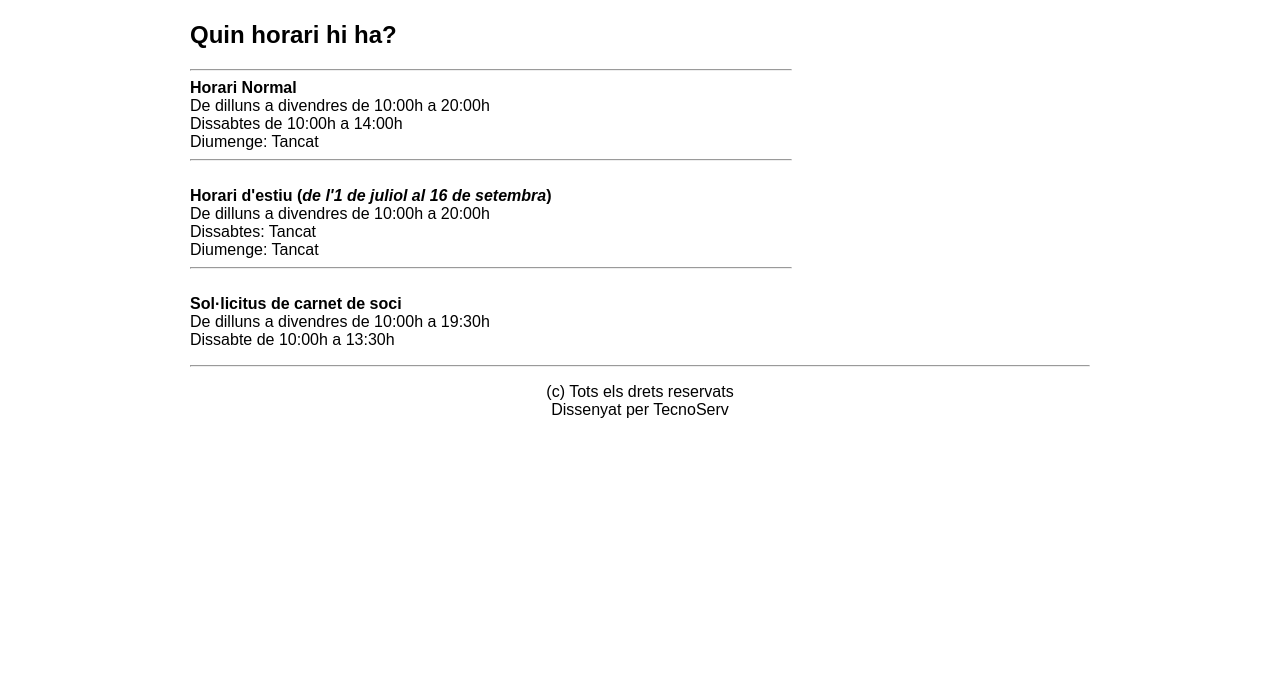
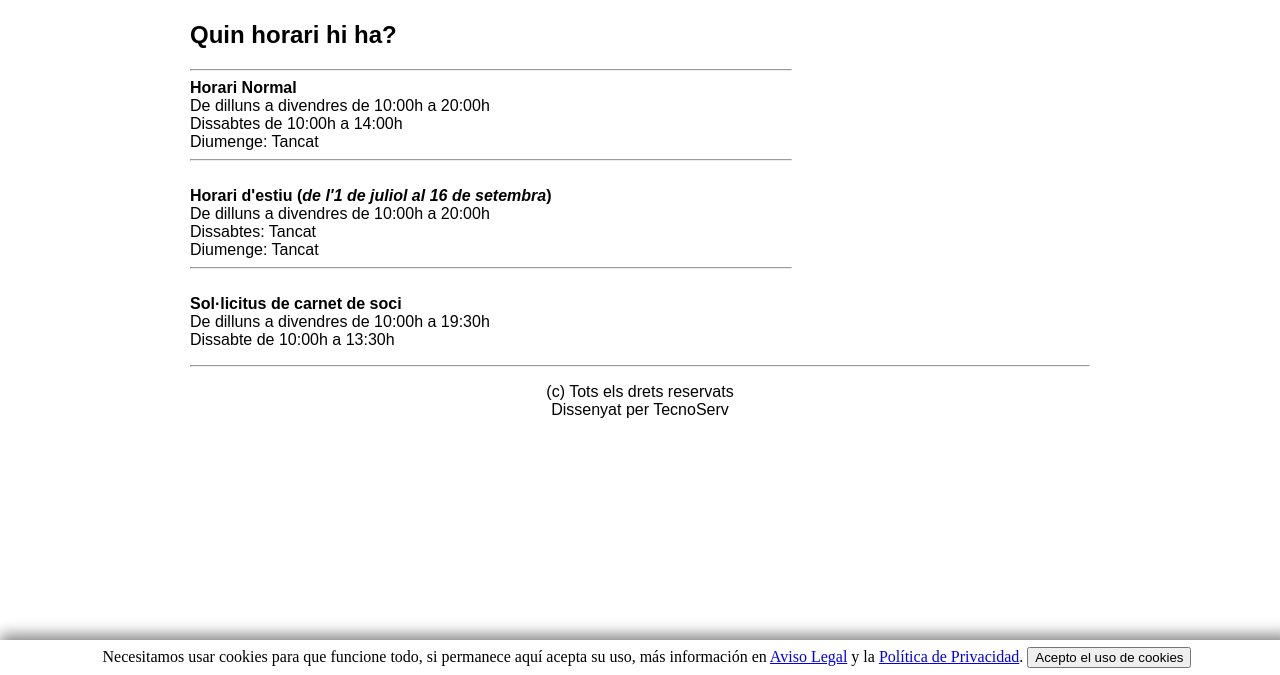
Before and after one commit to Carlos3008/Biblioteca_Latamendi, a plain HTML site: page biblioteca.html in a window 1280 px wide. Shown: the part 125-800 px from the top of the page. Drawn offline with nearby package versions, Linux system fonts and the light colour scheme.

Commit message:
Biblioteca Letamendi v1.1

```diff
--- a/biblioteca.html
+++ b/biblioteca.html
@@ -4,8 +4,33 @@
 		<meta charset="UTF-8">
 		<title>Biblioteca</title>
 		<link rel="stylesheet" type="text/css" href="css/estilo.css">
+		<script src="https://ajax.googleapis.com/ajax/libs/jquery/3.3.1/jquery.min.js"></script>
 	</head>
 	<body>
+		<div id="div-cookies" style="display: none;">
+			Necesitamos usar cookies para que funcione todo, si permanece aquí acepta su uso, más información en
+			<a hreflang="es" href="/info/aviso-legal">Aviso Legal</a>
+			y la
+			<a hreflang="es" href="/info/politica-de-privacidad">Política de Privacidad</a>.
+			<button type="button" class="btn btn-sm btn-primary" onclick="acceptCookies()">
+				Acepto el uso de cookies
+			</button>
+		</div>
+		<script>
+			function checkAcceptCookies() {
+				if (localStorage.acceptCookies == 'true') {
+				} else {
+					$('#div-cookies').show();
+				}
+			}
+			function acceptCookies() {
+				localStorage.acceptCookies = 'true';
+				$('#div-cookies').hide();
+			}
+			$(document).ready(function() {
+				checkAcceptCookies();
+			});
+			</script>
 		<div id="principal">
 			<header>
 				<div id="logo">
--- a/css/estilo.css
+++ b/css/estilo.css
@@ -148,6 +148,18 @@ footer{
 	width: 500px;
 }
 
+#div-cookies {
+    position: fixed;
+    bottom: 0px;
+    left: 0px;
+    width: 100%;
+    background-color: white;
+    box-shadow: 0px -5px 15px gray;
+    padding: 7px;
+    text-align: center;
+    z-index: 99;
+}
+
 /*------------contacto------------------------*/
 #formulario{
 	width: 432px;
```
Also changed, not shown: contacto.html (+25 -0 lines), index.html (+26 -1 lines).
